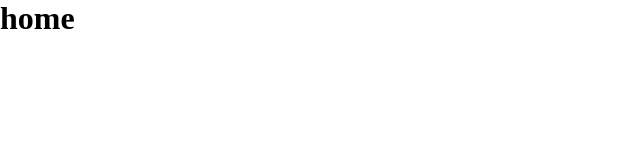
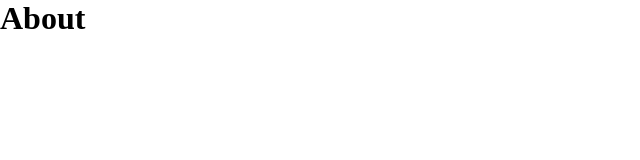
Before and after one commit to p4kz/udemy-react, a React (Vite) app in the folder react-router-dom/: page /about in a window 1280 px wide. Shown: the top 160 px of the page, without its empty margins (0-640 px from the left). Built offline with nearby package versions, Linux system fonts and the light colour scheme.

Commit message:
create routes - react router dom

```diff
--- /dev/null
+++ b/react-router-dom/src/components/About/index.tsx
@@ -0,0 +1,10 @@
+
+import './styles.css'
+
+export const About = () => {
+  return (
+    <div>
+      <h1>About</h1>
+    </div>
+  )
+}
--- a/react-router-dom/src/main.tsx
+++ b/react-router-dom/src/main.tsx
@@ -3,8 +3,16 @@ import ReactDOM from 'react-dom/client'
 import { Home } from './components/Home'
 import './styles/global.css'
 
+import { BrowserRouter, Routes, Route } from 'react-router-dom'
+import { About } from './components/About'
+
 ReactDOM.createRoot(document.getElementById('root') as HTMLElement).render(
   <React.StrictMode>
-    <Home />
+    <BrowserRouter>
+      <Routes>
+        <Route path='/' element={ <Home /> } />
+        <Route path='/about' element={ <About /> } />
+      </Routes>
+    </BrowserRouter>
   </React.StrictMode>,
 )
```
Also changed, not shown: react-router-dom/src/components/About/styles.css (added).
